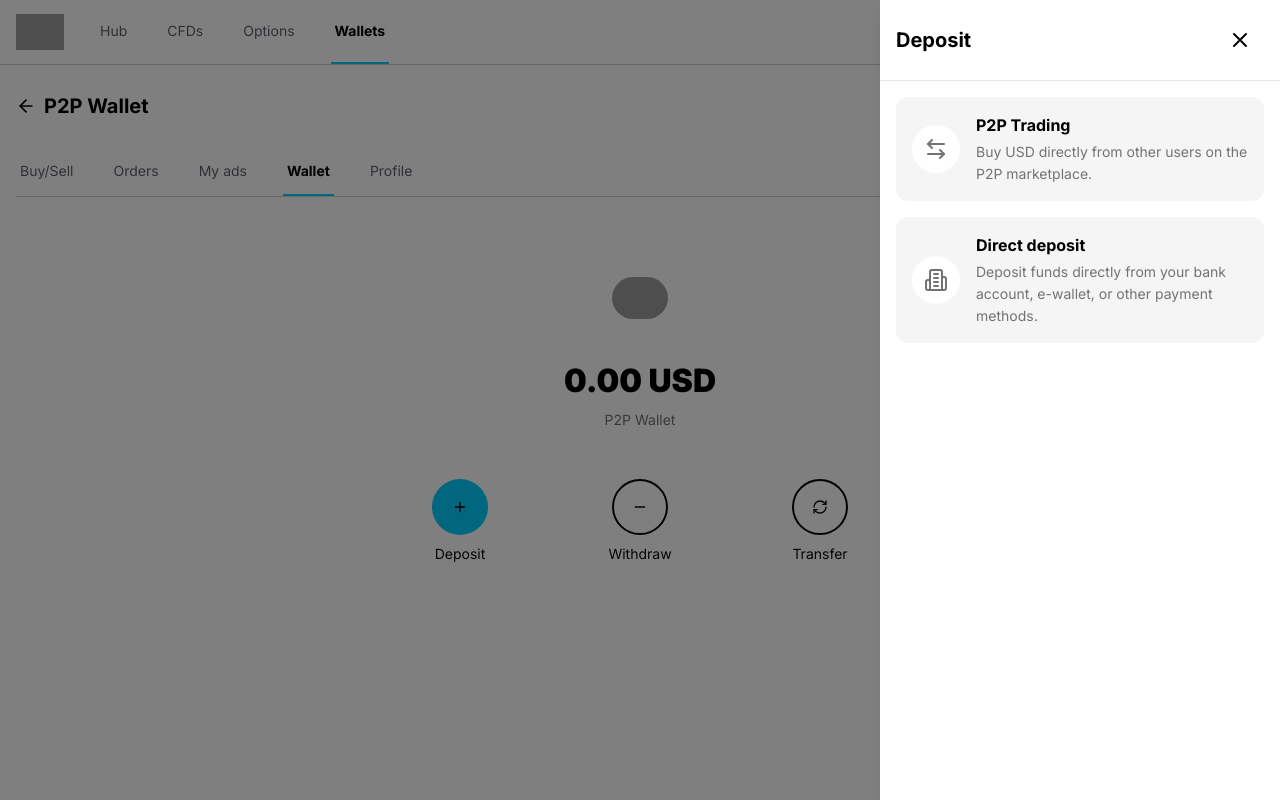
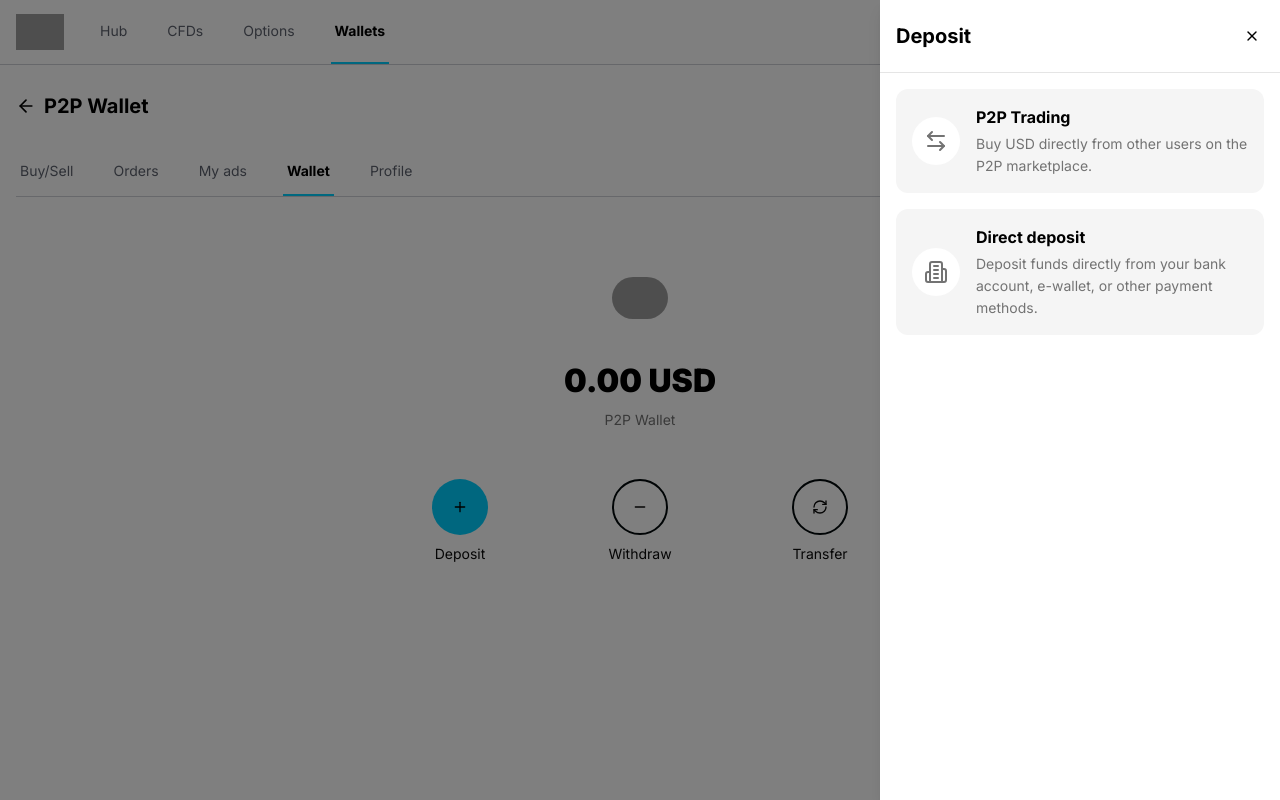
Before and after one commit to farrah-deriv/p2pv0, a Next.js app: page /wallet in a window 1280 px wide. Both pictures are taken after a click on the button 460 px from the left and 507 px from the top of the page. Built offline with nearby package versions, Linux system fonts and the light colour scheme; no server answers; grey boxes are pictures that could not be loaded.

Commit message:
fix for close button

```diff
--- a/app/wallet/components/deposit-bottom-sheet.tsx
+++ b/app/wallet/components/deposit-bottom-sheet.tsx
@@ -1,6 +1,7 @@
 "use client"
 import { X } from "lucide-react"
 import DepositOptions from "./deposit-options"
+import { Button } from "@/components/ui/button"
 
 interface DepositBottomSheetProps {
   isOpen: boolean
@@ -21,15 +22,15 @@ export default function DepositBottomSheet({ isOpen, onClose, onDirectDepositCli
         <div className="p-4 pb-8">
           <div className="flex justify-between items-center mb-6">
             <h2 className="overflow-hidden text-black truncate text-xl font-bold leading-[30px]">Deposit</h2>
-            <div
+            <Button
               onClick={onClose}
-              className="p-1 rounded-full hover:bg-accent cursor-pointer"
+              variant="ghost"
+              className="p-1 bg-white hover:bg-white text-black"
+              size="sm"
               aria-label="Close"
-              role="button"
-              tabIndex={0}
             >
-              <X className="w-6 h-6" />
-            </div>
+              <X className="h-4 w-4" />
+            </Button>
           </div>
 
           <div className="space-y-4">
--- a/app/wallet/components/deposit-sidebar.tsx
+++ b/app/wallet/components/deposit-sidebar.tsx
@@ -1,6 +1,7 @@
 "use client"
 import { X } from "lucide-react"
 import DepositOptions from "./deposit-options"
+import { Button } from "@/components/ui/button"
 
 interface DepositSidebarProps {
   isOpen: boolean
@@ -16,15 +17,15 @@ export default function DepositSidebar({ isOpen, onClose, onDirectDepositClick }
       <div className="bg-background h-full w-[400px] flex flex-col shadow-lg" onClick={(e) => e.stopPropagation()}>
         <div className="p-4 flex justify-between items-center border-b border-border">
           <h2 className="overflow-hidden text-black truncate text-xl font-bold leading-[30px]">Deposit</h2>
-          <div
+          <Button
             onClick={onClose}
-            className="p-1 rounded-full hover:bg-accent cursor-pointer w-12 h-12 flex items-center justify-center"
+            variant="ghost"
+            className="p-1 bg-white hover:bg-white text-black"
+            size="sm"
             aria-label="Close"
-            role="button"
-            tabIndex={0}
           >
-            <X className="w-6 h-6" />
-          </div>
+            <X className="h-4 w-4" />
+          </Button>
         </div>
 
         <div className="p-4 flex flex-col gap-4 overflow-y-auto">
```
